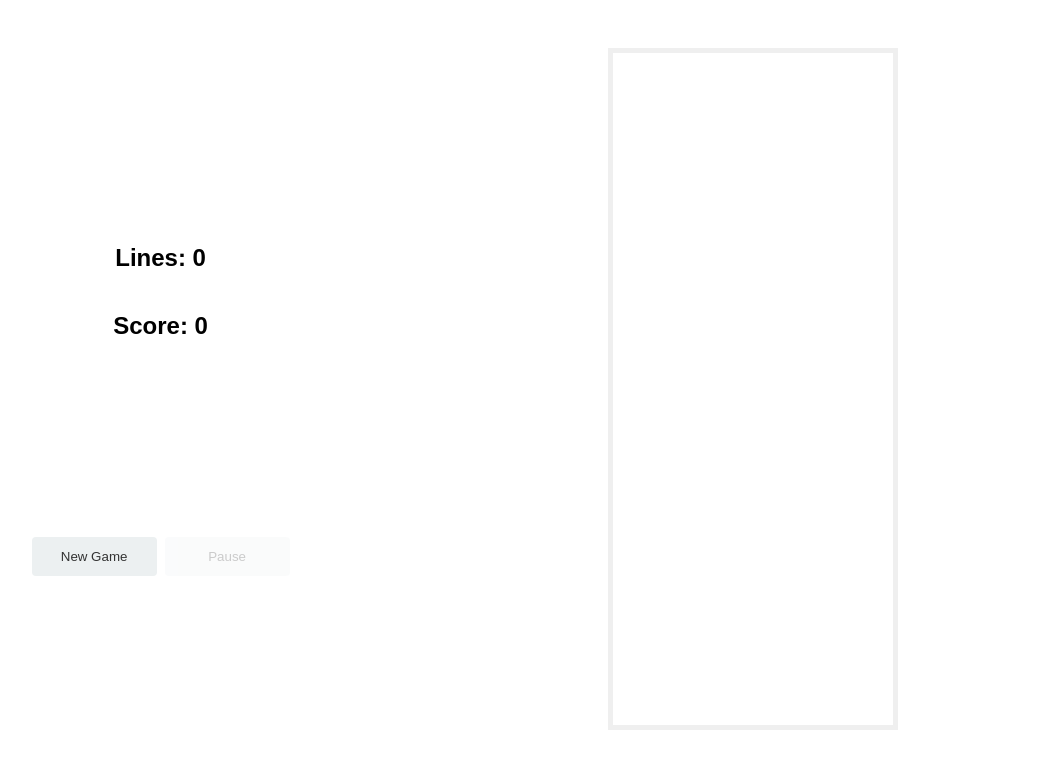
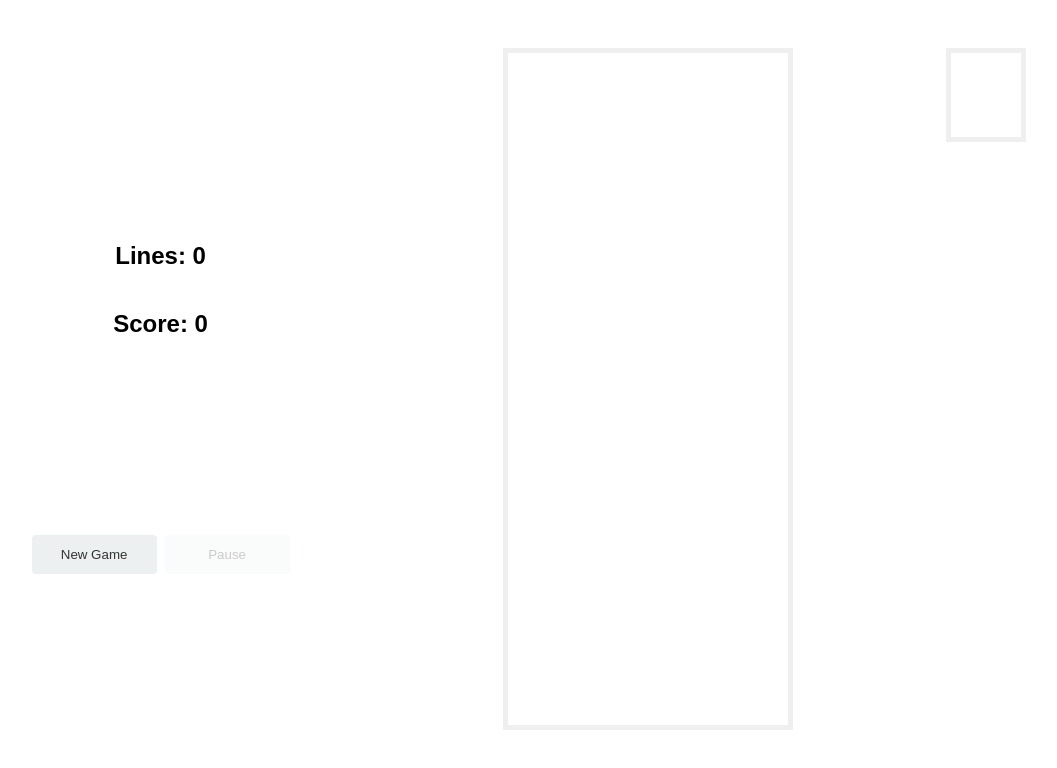
Before and after one commit to alincadariu/challenges, a website built with Parcel: page challenges/tetris/index.html in a window 1280 px wide. Shown: the whole page, without its empty margins (77-1134 px from the left). Built offline with nearby package versions, Linux system fonts and the light colour scheme.

Commit message:
feat: add tetrimino preview

```diff
--- a/challenges/tetris/index.html
+++ b/challenges/tetris/index.html
@@ -43,17 +43,20 @@
             width: 100%;
             display: flex;
             justify-content: center;
+            flex-flow: wrap;
         }
 
         .tetris-container {
-            width: 100%;
+            min-width: 70%;
             height: calc(100% - 24px);
             text-align: center;
+            display: flex;
+            justify-content: space-evenly;
         }
 
         button.clear-button {
             min-width: 125px;
-            margin: 0 4px;
+            margin: 4px;
         }
 
         .clear-button {
@@ -87,6 +90,7 @@
         </div>
         <div class="tetris-container">
             <canvas id="board"></canvas>
+            <canvas id="preview"></canvas>
         </div>
     </div>
     <script src="./index.ts"></script>
--- a/challenges/tetris/index.ts
+++ b/challenges/tetris/index.ts
@@ -1,10 +1,13 @@
 import { Tetris } from './src/Tetris';
 import { BOARD_HEIGHT } from './src/constants';
 
-const canvas = document.querySelector<HTMLCanvasElement>('#board');
-if (!canvas) { throw new Error('Could not find the canvas element!'); }
+const board = document.querySelector<HTMLCanvasElement>('#board');
+if (!board) { throw new Error('Could not find the canvas element!'); }
 
-const tetris = new Tetris(canvas);
+const preview = document.querySelector<HTMLCanvasElement>('#preview');
+if (!preview) { throw new Error('Could not find the canvas element!'); }
+
+const tetris = new Tetris(board, preview);
 
 const playButton = document.querySelector<HTMLButtonElement>('#playButton');
 playButton.addEventListener('keydown', ev => ev.stopPropagation());
@@ -39,7 +42,7 @@ const lineToScore = (count: number) => {
 
 const score = document.querySelector<HTMLSpanElement>('#score');
 const lines = document.querySelector<HTMLSpanElement>('#lines');
-canvas.addEventListener('linebreak', ({ detail: { count } }: CustomEvent) => {
+board.addEventListener('linebreak', ({ detail: { count } }: CustomEvent) => {
     const totalLineCount = parseInt(lines.innerText, 10) + count;
     lines.innerText = `${totalLineCount}`;
 
@@ -47,14 +50,14 @@ canvas.addEventListener('linebreak', ({ detail: { count } }: CustomEvent) => {
     score.innerText = `${totalScore}`;
 });
 
-canvas.addEventListener('gameover', () => {
+board.addEventListener('gameover', () => {
     score.innerText = '0';
     lines.innerText = '0';
     pauseButton.disabled = true;
 });
 
 const resize = () => {
-    const { height } = canvas.parentElement.getBoundingClientRect();
+    const { height } = board.parentElement.getBoundingClientRect();
     const cellSize = Math.floor(height / BOARD_HEIGHT);
     tetris.cellSize = cellSize;
 };
--- a/challenges/tetris/src/Tetris.ts
+++ b/challenges/tetris/src/Tetris.ts
@@ -12,6 +12,8 @@ import {
 import {
     BOARD_WIDTH,
     BOARD_HEIGHT,
+    PREVIEW_WIDTH,
+    PREVIEW_HEIGHT,
 } from './constants';
 
 const PAINT_EVENT_ID = 'paint';
@@ -23,24 +25,42 @@ export class Tetris {
         return this._loop.isStopped;
     }
 
-    public set cellSize(value) {
-        this._canvas.width = value * BOARD_WIDTH;
-        this._canvas.height = value * BOARD_HEIGHT;
-        this._renderer.cellSize = value;
+    public set cellSize(cellSize) {
+        const previewCellSize = cellSize / 2;
+        this._next.width = previewCellSize * PREVIEW_WIDTH;
+        this._next.height = previewCellSize * PREVIEW_HEIGHT;
+        this._next.style.width = `${this._next.width}px`;
+        this._next.style.height = `${this._next.height}px`;
+        this._nextRenderer.cellSize = previewCellSize;
+
+        this._canvas.width = cellSize * BOARD_WIDTH;
+        this._canvas.height = cellSize * BOARD_HEIGHT;
+        this._canvas.style.width = `${this._canvas.width}px`;
+        this._canvas.style.height = `${this._canvas.height}px`;
+        this._renderer.cellSize = cellSize;
+
+        if (this._tetrimino) {
+            this._drawNextTetrimino();
+        }
     }
 
     private _board = new TetrisBoard(BOARD_WIDTH, BOARD_HEIGHT);
     private _loop = new GameLoop();
 
     private _tetrimino: Tetrimino | null;
+    private _nextTetrimino = new Tetrimino();
     private _renderer: TetrisRenderer;
+    private _nextRenderer: TetrisRenderer;
 
     constructor(
         private _canvas: HTMLCanvasElement,
+        private _next: HTMLCanvasElement,
     ) {
         this._canvas.style.setProperty('border', '5px solid #efefef');
+        this._next.style.setProperty('border', '5px solid #efefef');
 
         this._renderer = new TetrisRenderer(this._canvas);
+        this._nextRenderer = new TetrisRenderer(this._next);
         window.addEventListener('keydown', this._keyBindings);
 
         this._loop.addEvent({
@@ -76,7 +96,7 @@ export class Tetris {
     }
 
     private _painter = () => {
-        this._tetrimino = this._tetrimino ?? this._newTetrimino();
+        this._tetrimino = this._tetrimino ?? this._getNextTetrimino();
 
         this._renderer.clear();
         this._renderer.drawTetrimino(this._tetrimino);
@@ -113,12 +133,24 @@ export class Tetris {
         this._tetrimino = null;
     }
 
-    private _newTetrimino = () => {
-        const tetrimino = new Tetrimino();
+    private _getNextTetrimino = () => {
+        const tetrimino = this._nextTetrimino;
         tetrimino.x = Math.floor(this._board.width / 2) -
             Math.floor(tetrimino.width / 2);
+        tetrimino.y = 0;
+
+        this._nextTetrimino = new Tetrimino();
+        this._nextTetrimino.x = PREVIEW_WIDTH / 2 - this._nextTetrimino.width / 2;
+        this._nextTetrimino.y = PREVIEW_HEIGHT / 2 - this._nextTetrimino.height / 2;
+
+        this._drawNextTetrimino();
 
         return tetrimino;
+    }
+
+    private _drawNextTetrimino = () => {
+        this._nextRenderer.clear();
+        this._nextRenderer.drawTetrimino(this._nextTetrimino);
     }
 
     private _step = () => {
--- a/challenges/tetris/src/constants.ts
+++ b/challenges/tetris/src/constants.ts
@@ -1,2 +1,5 @@
 export const BOARD_WIDTH = 10;
 export const BOARD_HEIGHT = 24;
+
+export const PREVIEW_HEIGHT = 6;
+export const PREVIEW_WIDTH = 5;
```
